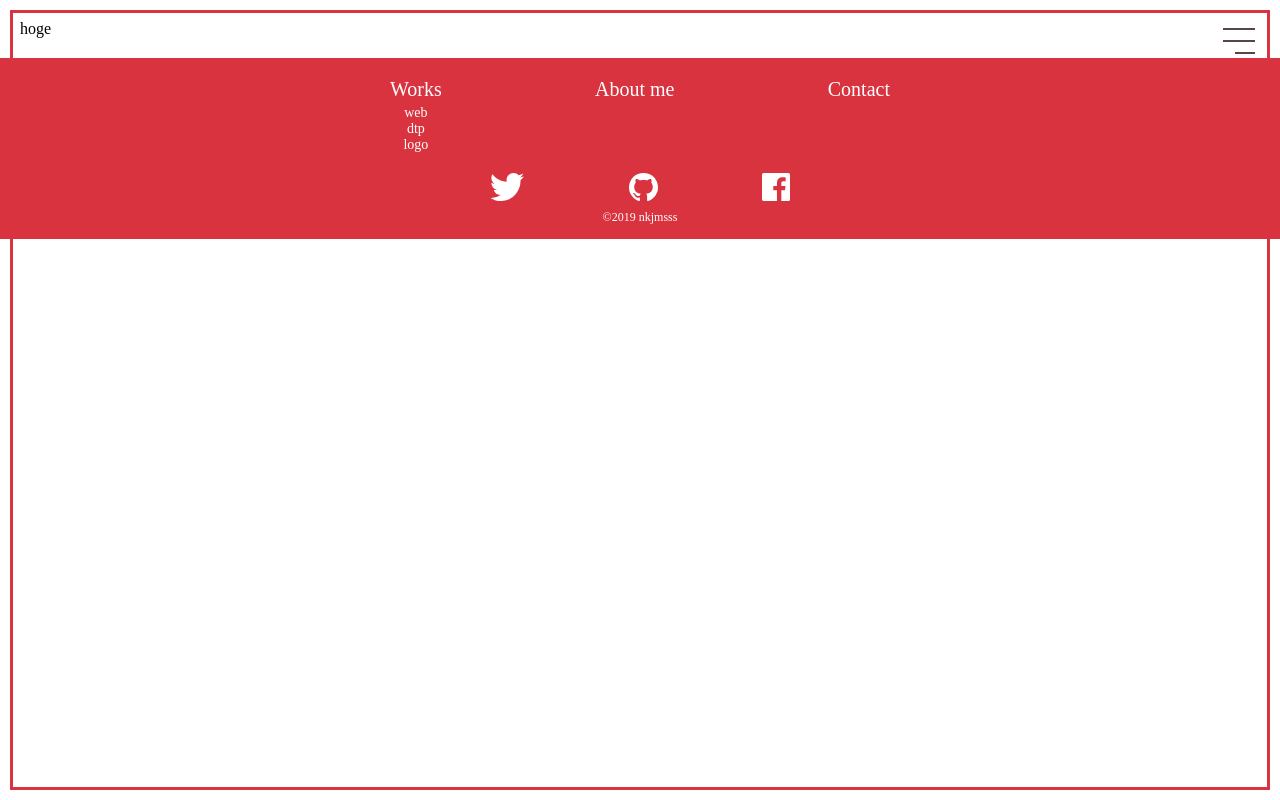
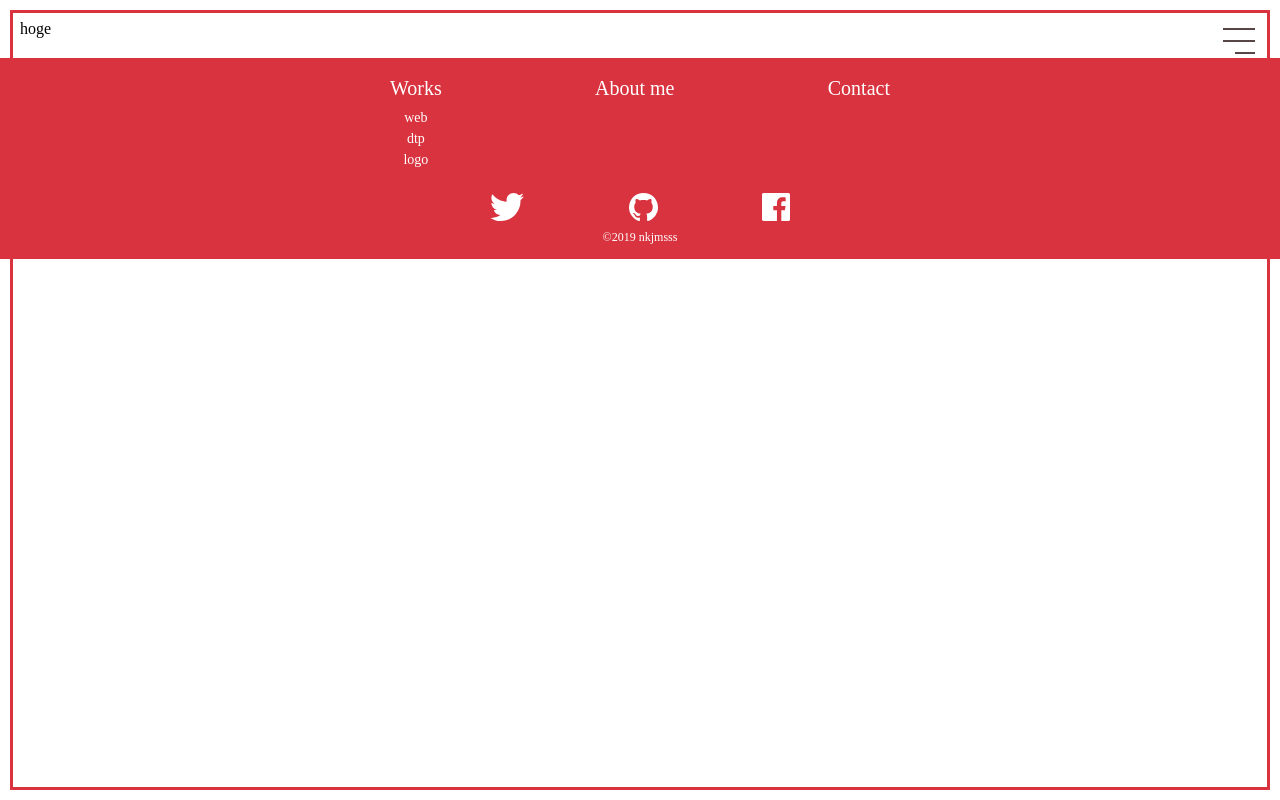
Before and after one commit to nkjmsss/portfolio, a Nuxt app in the folder src/: page / in a window 1280 px wide. Built offline with nearby package versions, Linux system fonts and the light colour scheme.

Commit message:
fix: color and animation

```diff
--- a/src/components/slot/link-underline.vue
+++ b/src/components/slot/link-underline.vue
@@ -19,24 +19,28 @@ export default {
 <style lang="scss" scoped>
 .link--underline {
   position: relative;
+  display: inline-block;
+  height: 1.2em;
+  line-height: 1;
   color: inherit;
   text-decoration: inherit;
+  overflow: hidden;
 
   &::after {
     content: '';
     position: absolute;
-    bottom: -0.2em;
+    bottom: 0;
     left: 0;
-    transform: scaleX(0);
+    transform: translateX(-110%);
     width: 100%;
     height: 0.1em;
-    background-color: $white;
+    background-color: currentColor;
     transition: ease-out 0.2s;
     transform-origin: left;
   }
 
   &:hover::after {
-    transform: scaleX(1);
+    transform: translateX(0);
   }
 }
 </style>
```
